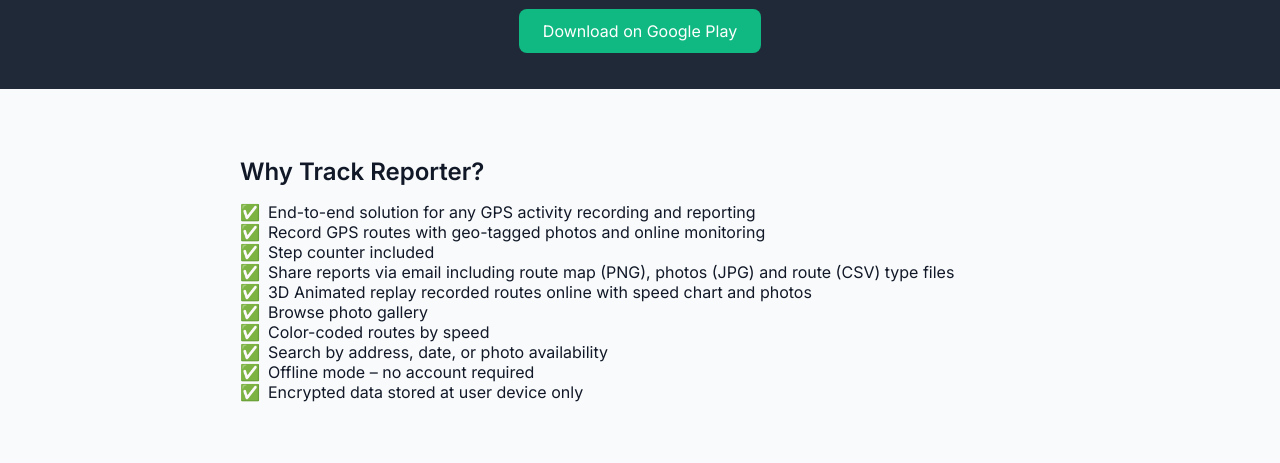
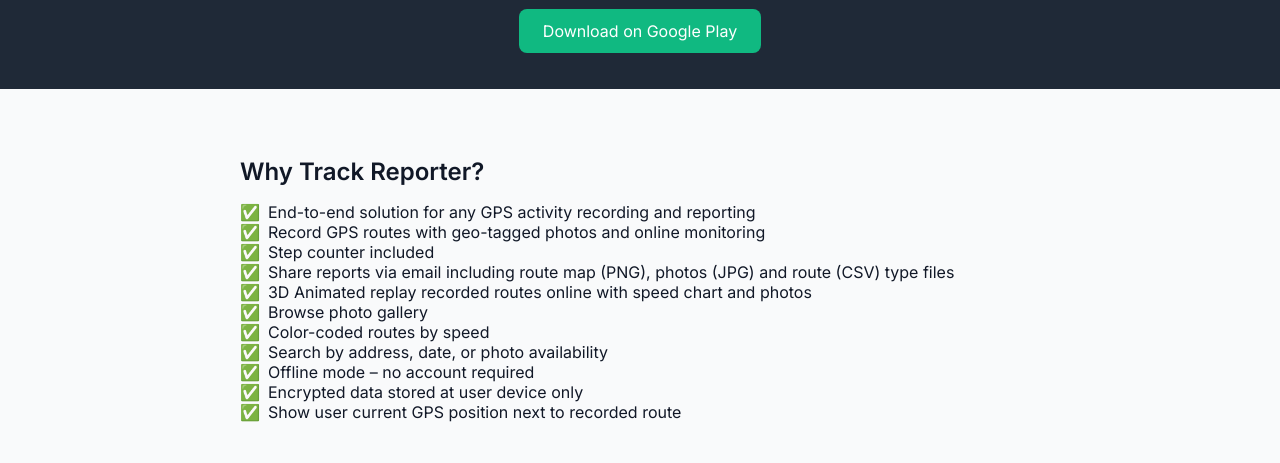
Before and after one commit to rbjacek/trackreporter, a plain HTML site: page index.html in a window 1280 px wide. Shown: the part 265-728 px from the top of the page. Drawn offline with Linux system fonts and the light colour scheme.

Commit message:
Update index.html

```diff
--- a/index.html
+++ b/index.html
@@ -187,6 +187,7 @@
       <li>Search by address, date, or photo availability</li>
       <li>Offline mode – no account required</li>
       <li>Encrypted data stored at user device only</li>
+      <li>Show user current GPS position next to recorded route</li>
     </ul>
   </section>
 
```
